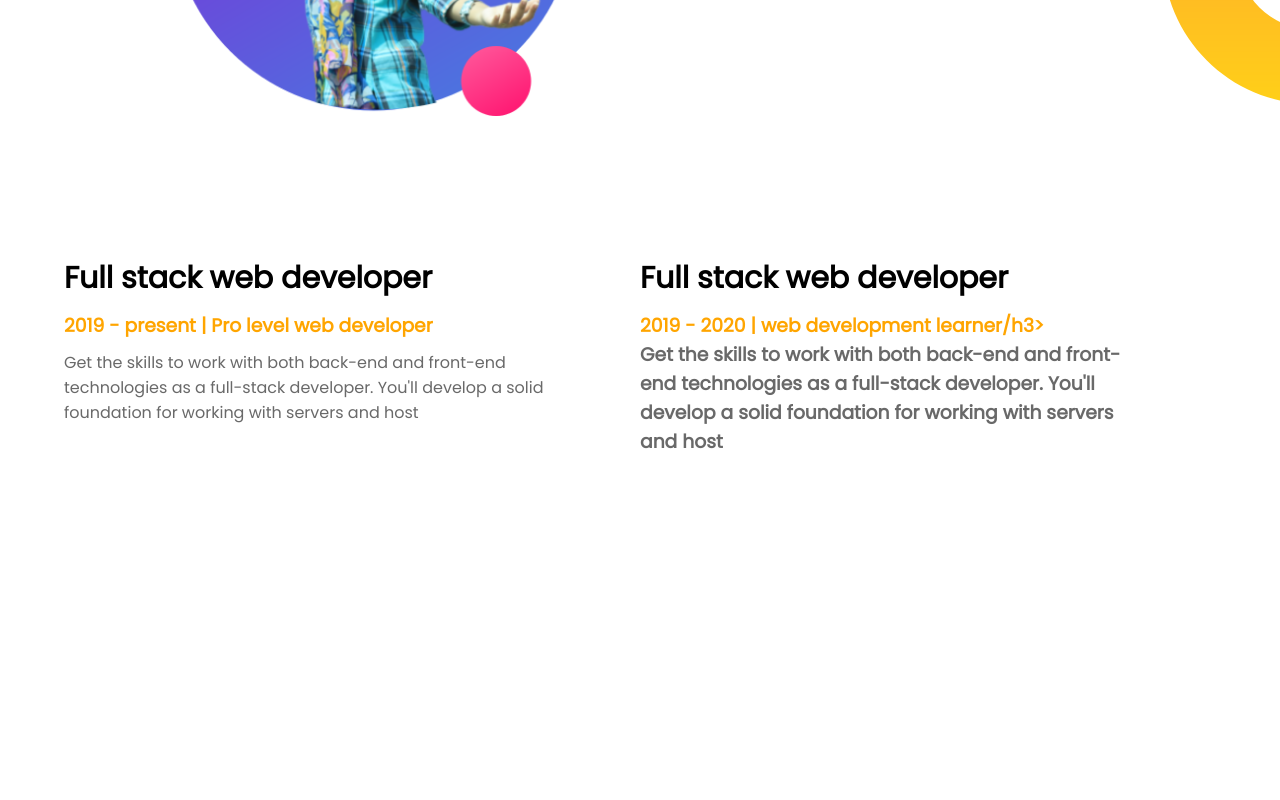
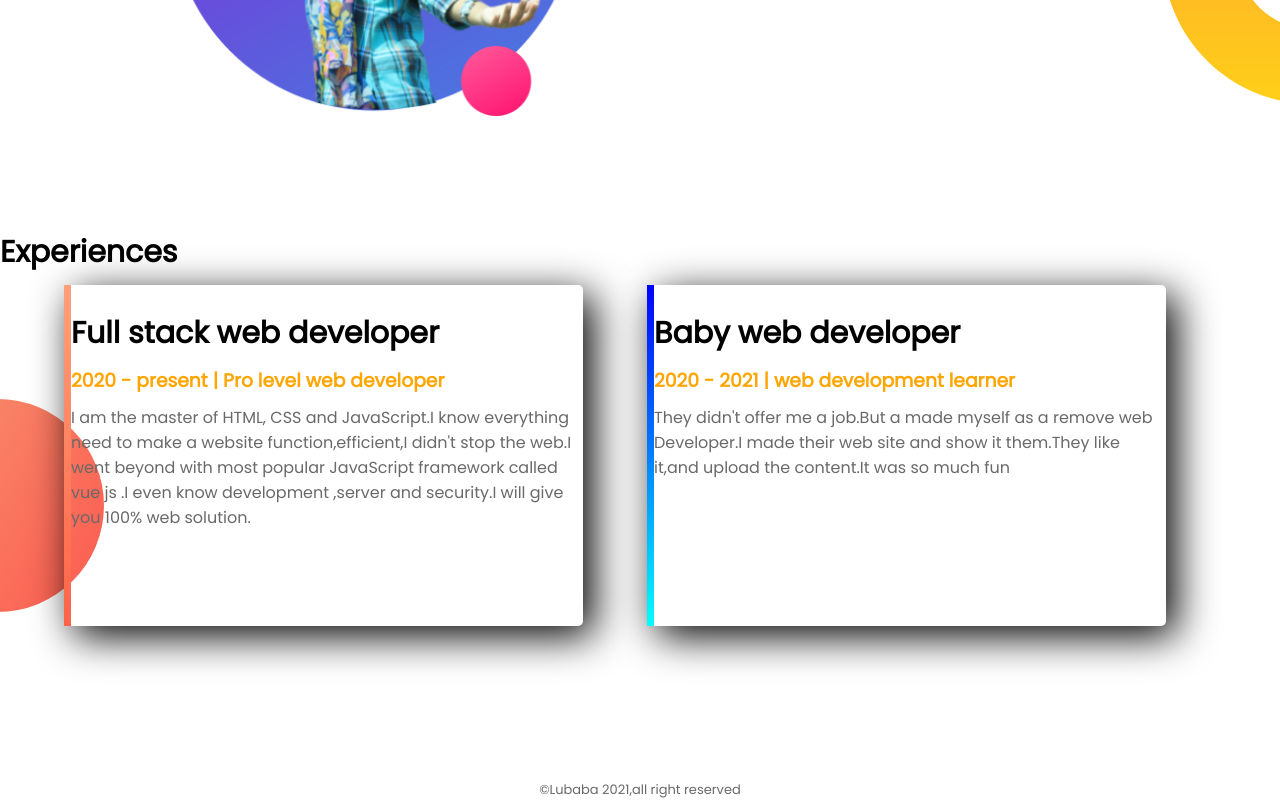
Before and after one commit to LubabaSultana25/web-portfolio, a plain HTML site: page index.html in a window 1280 px wide. Shown: the part 870-1670 px from the top of the page. Drawn offline with Linux system fonts and the light colour scheme.

Commit message:
finish my first ever website

```diff
--- a/css/style.css
+++ b/css/style.css
@@ -38,6 +38,7 @@ section{
     padding-top: 2%;
     margin-left: 5%;
 
+
 }
 .half-width img{
     width: 100%;
@@ -50,9 +51,35 @@ section{
     border-radius: 5px;
     font-weight: bold;
     background-image: linear-gradient(#fe8c00,#f83600);
+
 }
 #dream-area{
     background-image: url(../images/dream-bg.png);
     background-repeat: no-repeat;
     background-position: right;
 }
+.single-experience{
+    box-shadow: 10px 10px 40px;
+    border-radius: 5px;
+    height: 70%;
+
+}
+#experience-area{
+    background-image: url(../images/exp-bg.png);
+    background-repeat: no-repeat;
+    background-position: left;
+}
+#full-stack{
+    border-left: 7px solid;
+    border-image: linear-gradient(180deg,lightsalmon,tomato);
+    border-image-slice: 1;
+}
+#web-baby{
+    border-left: 7px solid;
+    border-image: linear-gradient(180deg,blue,cyan);
+    border-image-slice: 1;
+}
+footer p{
+    text-align: center;
+    font-size: 13px;
+}
--- a/index.html
+++ b/index.html
@@ -36,20 +36,23 @@
            </div>
        </section>
        <section id="experience-area">
-        <div class="half-width">
+           <h2>Experiences</h2>
+        <div id="full-stack" class="half-width single-experience">
         <h2>Full stack web developer</h2>
-        <h3 class="highlight">2019 - present | Pro level web developer</h3>
-        <p>Get the skills to work with both back-end and front-end technologies as a full-stack developer. You'll develop a solid foundation for working with servers and host</p>
+        <h3 class="highlight">2020 - present | Pro level web developer</h3>
+        <p>I am the master of HTML, CSS and JavaScript.I know everything  need to make a website function,efficient,I didn't stop the web.I went beyond with most popular JavaScript framework called vue js .I even know development ,server and security.I will give you 100% web solution.</p>
         </div>
-        <div class="half-width">
-        <h2>Full stack web developer</h2>
-        <h3 class="highlight">2019 - 2020 | web development learner/h3>
-        <p>Get the skills to work with both back-end and front-end technologies as a full-stack developer. You'll develop a solid foundation for working with servers and host</p>
+        <div id="web-baby" class="half-width  single-experience">
+        <h2> Baby web developer</h2>
+        <h3 class="highlight">2020 - 2021 | web development learner</h3>
+        <p>They didn't offer me a job.But a made myself as a remove web Developer.I made their web site and show it them.They like it,and upload the content.It was so much fun</p>
         </div>
 
         </div>
        </section>
-
+       <footer>
+           <p>&#169;Lubaba 2021,all right reserved </p>
+       </footer>
 
     </body>
 </html>
```
